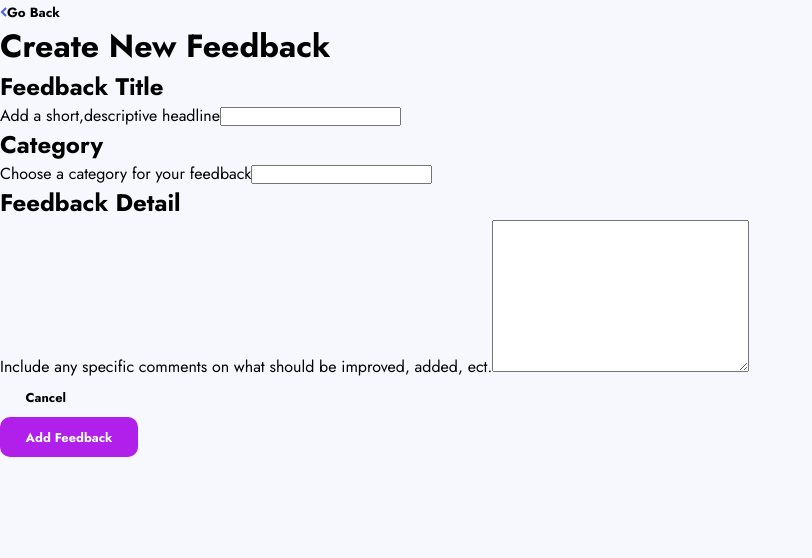
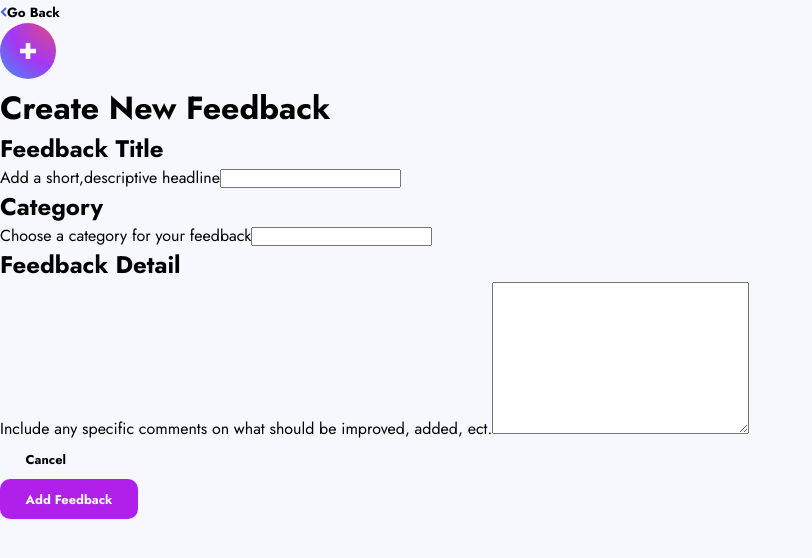
Before and after one commit to Victor-Nyagudi/product-feedback-app-react, a React (Create React App) app: page / in a window 1280 px wide. Shown: the top 558 px of the page, without its empty margins (0-812 px from the left). Built offline with nearby package versions, Linux system fonts and the light colour scheme.

Commit message:
Add feedback form logo

```diff
--- a/src/components/pages/add-edit-feedback-page/AddEditFeedbackMain.js
+++ b/src/components/pages/add-edit-feedback-page/AddEditFeedbackMain.js
@@ -4,6 +4,26 @@ import AddEditFeedbackInput from "./AddEditFeedbackInput";
 function AddEditFeedbackMain({ title, isEditing }) {
     return (
         <main className="add-edit-feedback__main">
+            <div className="add-edit-feedback__icon">
+                {
+                    isEditing ?
+
+                    <svg width="40" height="40" xmlns="http://www.w3.org/2000/svg">
+                        <defs>
+                            <radialGradient cx="103.9%" cy="-10.387%" fx="103.9%" fy="-10.387%" r="166.816%" id="a"><stop stopColor="#E84D70" offset="0%"/><stop stopColor="#A337F6" offset="53.089%"/><stop stopColor="#28A7ED" offset="100%"/></radialGradient>
+                        </defs>
+                        <g fill="none" fillRule="evenodd"><circle fill="url(#a)" cx="20" cy="20" r="20"/><path d="M19.512 15.367l4.975 4.53-3.8 5.54L11.226 29l4.485-4.1c.759.275 1.831.026 2.411-.594a1.958 1.958 0 00-.129-2.82c-.836-.745-2.199-.745-2.964.068-.57.607-.767 1.676-.44 2.381L11 28.713c.255-1.06.683-2.75 1.115-4.436l.137-.531c.658-2.563 1.287-4.964 1.287-4.964l5.973-3.415zM23.257 12L28 16.443l-2.584 2.606-4.89-4.583L23.257 12z" fill="#FFF" fillRule="nonzero"/>
+                        </g>
+                    </svg>
+
+                    :
+
+                    <svg width="56" height="56" xmlns="http://www.w3.org/2000/svg">
+                        <defs><radialGradient cx="103.9%" cy="-10.387%" fx="103.9%" fy="-10.387%" r="166.816%" id="a"><stop stopColor="#E84D70" offset="0%"/><stop stopColor="#A337F6" offset="53.089%"/><stop stopColor="#28A7ED" offset="100%"/></radialGradient></defs><g fill="none" fillRule="evenodd"><circle fill="url(#a)" cx="28" cy="28" r="28"/><path fill="#FFF" fillRule="nonzero" d="M30.343 36v-5.834h5.686v-4.302h-5.686V20h-4.597v5.864H20v4.302h5.746V36z"/></g>
+                    </svg>
+                }
+            </div>
+
             <h1 className="add-edit-feedback__title">
                 { isEditing ? `Editing '${title}'` : 'Create New Feedback' }
             </h1>
```
